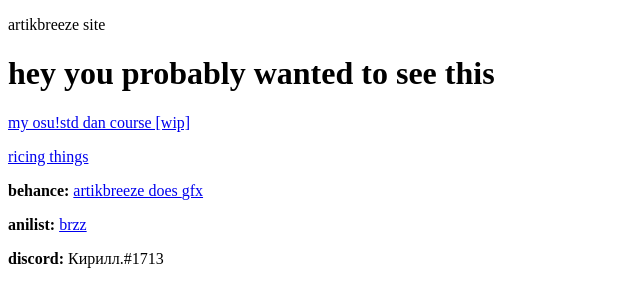
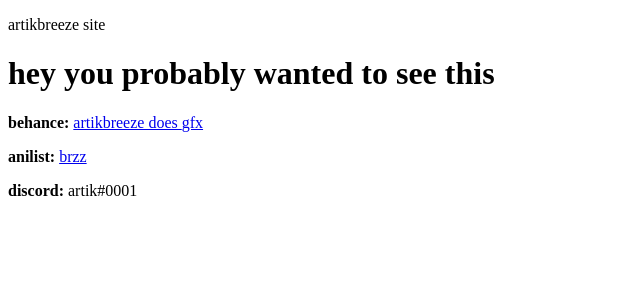
Before and after one commit to atkbrz/atkbrz.github.io, a plain HTML site: page index.html in a window 1280 px wide. Shown: the whole page, without its empty margins (0-640 px from the left). Drawn offline with Linux system fonts and the light colour scheme.

Commit message:
Update index.html

```diff
--- a/index.html
+++ b/index.html
@@ -3,10 +3,8 @@
 <body>
   <p>artikbreeze site</p>
   <h1>hey you probably wanted to see this</h1>
-  <p><a href="https://docs.google.com/spreadsheets/d/1gcAsIZmHKKb-OOOvQjBU78KKXne_m0Jtr8RGyxbjyzo/edit?usp=sharing" target="_blank">my osu!std dan course [wip]</a></p>
-  <p><a href="https://github.com/atkbrz/other-rices" target="_blank">ricing things</a></p>
   <p><strong>behance:</strong> <a href="https://www.behance.net/artikbreeze" target="_blank">artikbreeze does </a><a href="https://www.behance.net/artikbreeze" target="_blank">gfx</a></p>
   <p><strong>anilist:</strong> <a href="https://anilist.co/user/brzz/" target="_blank">brzz</a></p>
-  <p><strong>discord:</strong> Кирилл.#1713</p>
+  <p><strong>discord:</strong> artik#0001</p>
 </body>
 </html>
```
